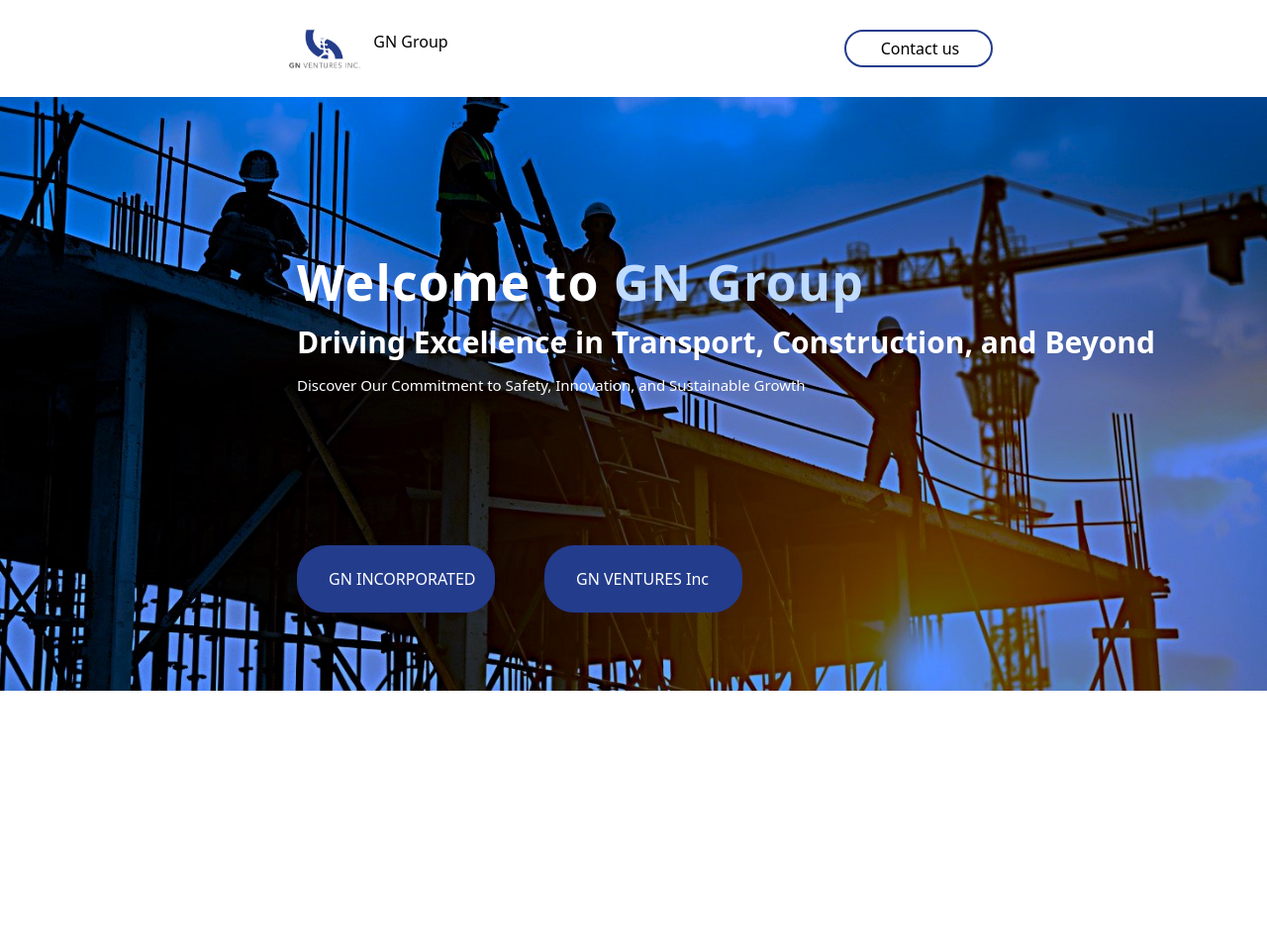
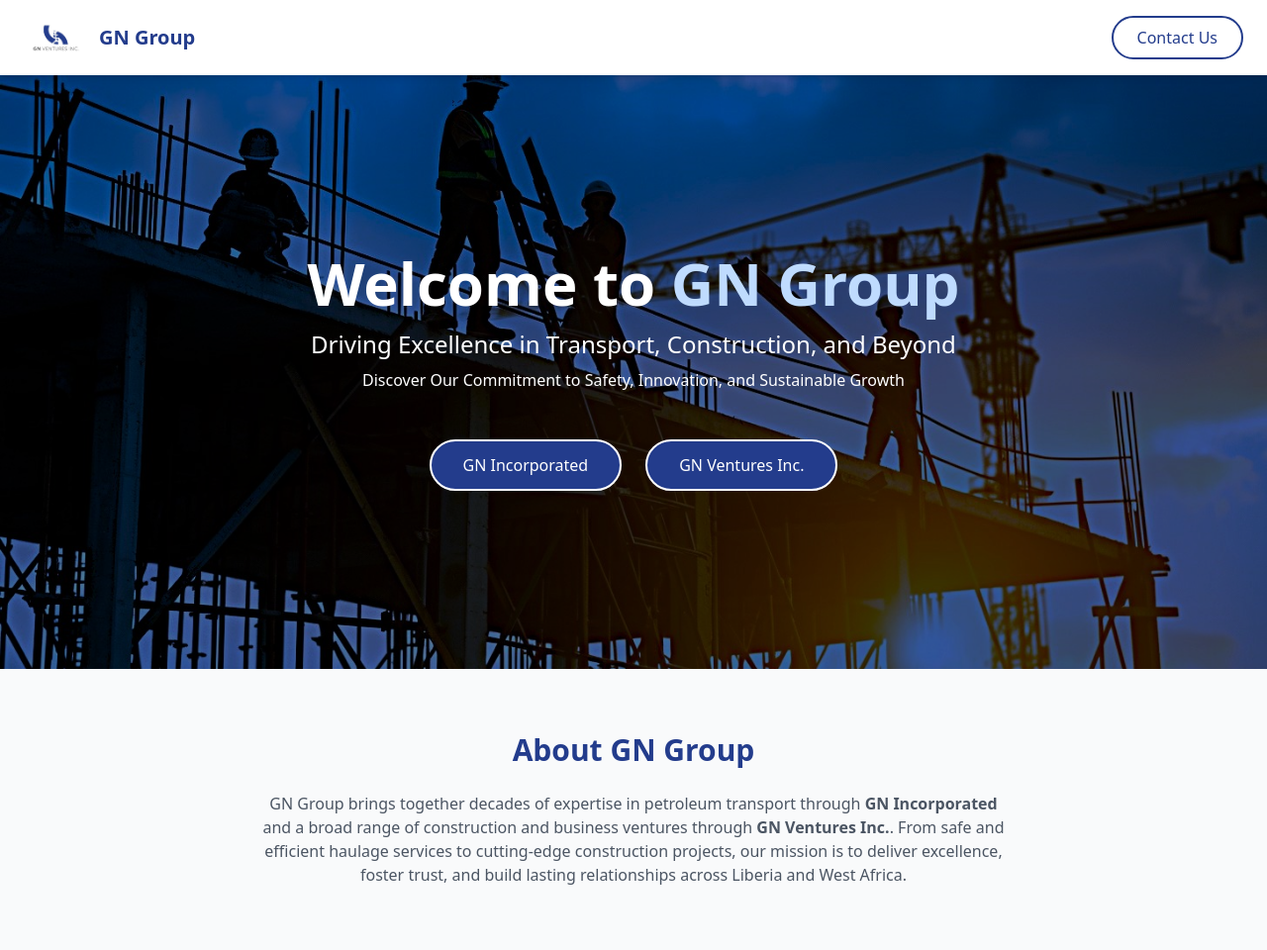
Before and after one commit to Nii-Wremedi/GN_WEBSITE, a plain HTML site: page index.html in a window 1280 px wide. Shown: the whole page at 99% size. Before the commit the page ends 800 px from the top, so only its background shows below. Drawn offline with nearby package versions, Linux system fonts and the light colour scheme.

Commit message:
flex changes and about GN

```diff
--- a/index.html
+++ b/index.html
@@ -1,43 +1,67 @@
 <!doctype html>
-<html>
+<html lang="en">
 <head>
   <meta charset="UTF-8">
   <meta name="viewport" content="width=device-width, initial-scale=1.0">
   <script src="https://cdn.tailwindcss.com"></script>
 </head>
-<body>
-    <div class="flex flex-row gap-x-[400px] justify-center m-[20px]">
-        <div class="flex flex-row">
-            <img src="./GN logo.jpg" alt="logo of the company" class="w-[100px]">
-            <h1 class="mt-[10px]">GN Group</h1>
-        </div>
-        <div>
-            <p class="mt-[10px] border border-[2px] border-[#233C8C;] bg-transparent w-[150px] pl-[35px] py-[5px] rounded-[30px] hover:bg-[#233C8C;] hover:text-white cursor-pointer">
-                Contact us
-            </p>
-        </div>
+<body class="font-sans">
+
+  <!-- Navbar -->
+  <header class="flex justify-between items-center px-6 py-4 shadow-md sticky top-0 bg-white z-50">
+    <div class="flex items-center gap-3">
+      <img src="./GN logo.jpg" alt="GN Group Logo" class="w-16">
+      <h1 class="text-xl font-bold text-[#233C8C]">GN Group</h1>
     </div>
-    <div class="w-[100%] h-[600px]">
-        <img src="./StockCake-Construction Work Sunset_1719763984.jpg" class="w-full h-[600px] object-cover absolute ">
-        <div class="relative pt-[150px] pl-[300px]">
-            <h1 class="text-white text-[50px] font-bold tracking-wide">
-                Welcome to <span class="text-blue-200">GN Group</span>
-            </h1>
-            <p class="text-white text-[30px] font-bold ">
-                Driving Excellence in Transport, Construction, and Beyond
-            </p>
-            <p class="text-white text-[15px] pt-[10px]">
-                Discover Our Commitment to Safety, Innovation, and Sustainable Growth
-            </p>
-            <div class="flex flex-row pt-[150px]">
-                <p class="border border-[2px] border-[#233C8C;] w-[200px] rounded-[30px] text-white pl-[30px] mr-[50px] py-[20px] bg-[#233C8C;] hover:bg-transparent cursor-pointer">
-                    GN INCORPORATED
-                </p>
-                <p class="border border-[2px] border-[#233C8C;] w-[200px] rounded-[30px] text-white pl-[30px] py-[20px] bg-[#233C8C;] hover:bg-transparent cursor-pointer">
-                    GN VENTURES Inc
-                </p>
-            </div>
-        </div>
+    <a href="#contact"
+       class="border-2 border-[#233C8C] px-6 py-2 rounded-full text-[#233C8C] hover:bg-[#233C8C] hover:text-white transition">
+       Contact Us
+    </a>
+  </header>
+
+  <!-- Hero Section -->
+  <section class="relative w-full h-[600px] flex items-center justify-center">
+    <img src="./StockCake-Construction Work Sunset_1719763984.jpg"
+         class="absolute w-full h-full object-cover">
+    <div class="absolute inset-0 bg-black/40"></div> <!-- Overlay -->
+
+    <div class="relative text-center text-white px-4">
+      <h1 class="text-4xl md:text-6xl font-bold">
+        Welcome to <span class="text-blue-200">GN Group</span>
+      </h1>
+      <p class="text-lg md:text-2xl font-medium mt-4">
+        Driving Excellence in Transport, Construction, and Beyond
+      </p>
+      <p class="mt-2 text-sm md:text-base">
+        Discover Our Commitment to Safety, Innovation, and Sustainable Growth
+      </p>
+
+      <div class="flex flex-col md:flex-row gap-6 justify-center mt-12">
+        <a href="./gn-incorporated.html"
+           class="border-2 border-white bg-[#233C8C] px-8 py-3 rounded-full hover:bg-transparent transition">
+           GN Incorporated
+        </a>
+        <a href="./gn-ventures.html"
+           class="border-2 border-white bg-[#233C8C] px-8 py-3 rounded-full hover:bg-transparent transition">
+           GN Ventures Inc.
+        </a>
+      </div>
     </div>
+  </section>
+
+  <!-- About GN Group Section -->
+  <section class="px-6 md:px-16 py-16 text-center bg-gray-50">
+    <h2 class="text-3xl font-bold text-[#233C8C] mb-6">About GN Group</h2>
+    <p class="max-w-3xl mx-auto text-gray-600">
+      GN Group brings together decades of expertise in petroleum transport through
+      <span class="font-semibold">GN Incorporated</span> and a broad range of
+      construction and business ventures through
+      <span class="font-semibold">GN Ventures Inc.</span>.
+      From safe and efficient haulage services to cutting-edge construction projects,
+      our mission is to deliver excellence, foster trust, and build lasting relationships
+      across Liberia and West Africa.
+    </p>
+  </section>
+
 </body>
 </html>
```
